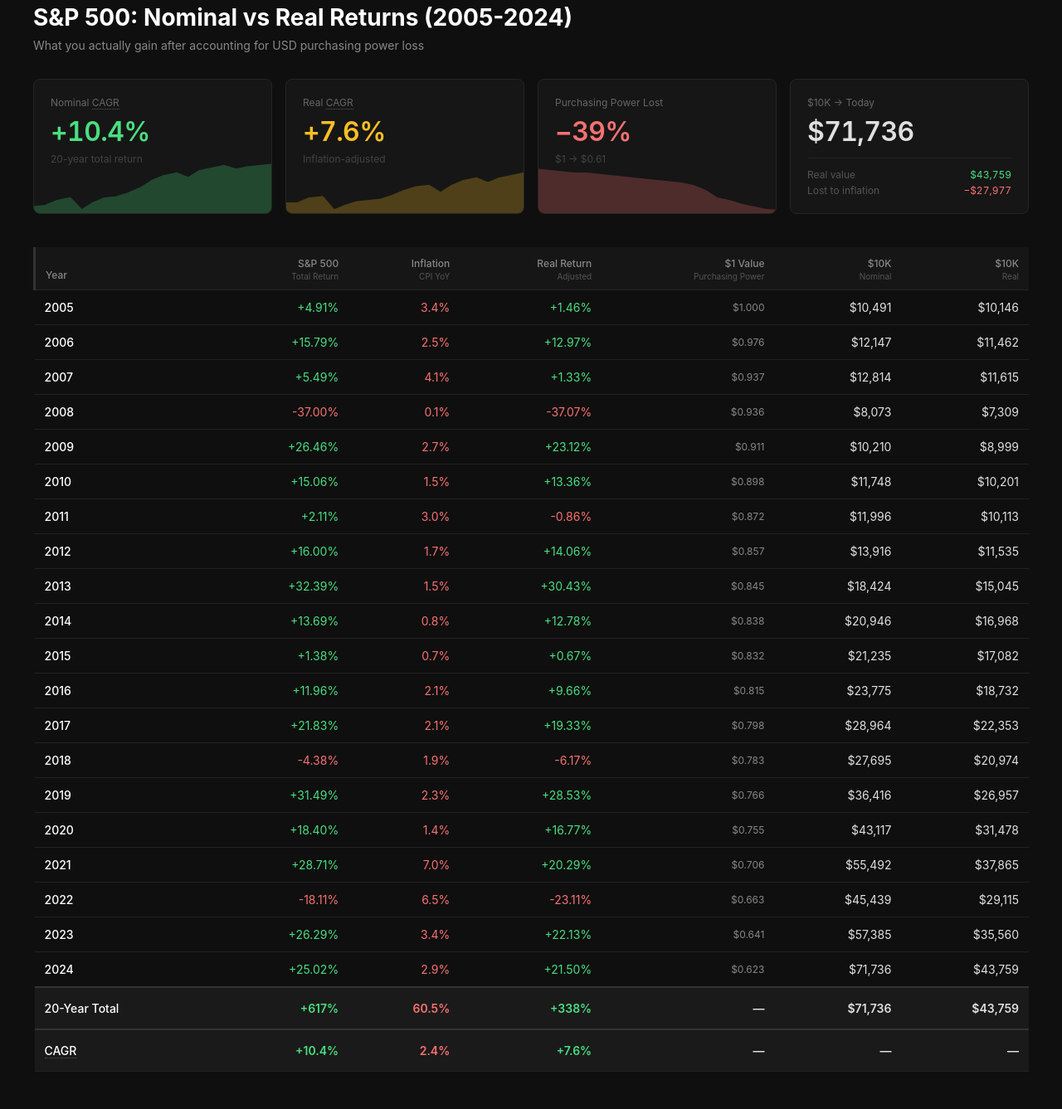
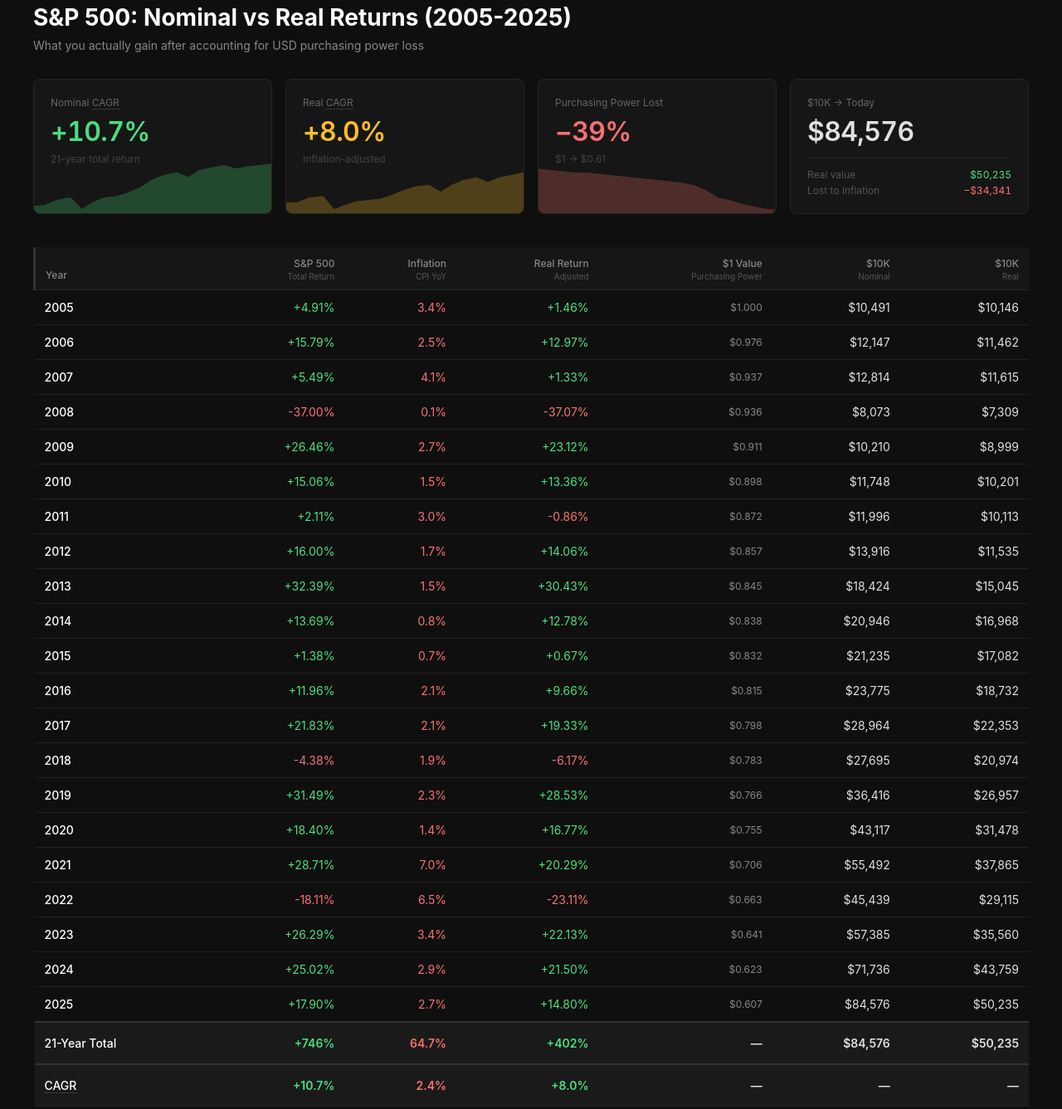
Before and after one commit to kiknaio/sp500-real-returns, a plain HTML site: page src/index.html in a window 1280 px wide. Shown: the part 36-1373 px from the top of the page at 83% size. Drawn offline with Linux system fonts and the light colour scheme.

Commit message:
Add 2025 data (S&P +17.9%, CPI 2.7%)

```diff
--- a/src/index.html
+++ b/src/index.html
@@ -4,7 +4,7 @@
     <meta charset="UTF-8">
     <meta name="viewport" content="width=device-width, initial-scale=1.0">
     <meta name="theme-color" content="#0f0f0f">
-    <title>S&P 500 Real Returns (2005-2024)</title>
+    <title>S&P 500 Real Returns (2005-2025)</title>
     <style>
         * {
             margin: 0;
@@ -345,21 +345,21 @@
 </head>
 <body>
     <div class="container">
-        <h1>S&P 500: Nominal vs Real Returns (2005-2024)</h1>
+        <h1>S&P 500: Nominal vs Real Returns (2005-2025)</h1>
         <p class="subtitle">What you actually gain after accounting for USD purchasing power loss</p>
 
         <div class="stats-grid">
             <div class="stat-card">
                 <div class="stat-label">Nominal <span class="tooltip" data-tip="Compound Annual Growth Rate — average yearly return">CAGR</span></div>
-                <div class="stat-value positive">+10.4%</div>
-                <div class="stat-detail">20-year total return</div>
+                <div class="stat-value positive">+10.7%</div>
+                <div class="stat-detail">21-year total return</div>
                 <svg class="spark" viewBox="0 0 100 40" preserveAspectRatio="none">
                     <path fill="#4ade80" stroke="#4ade80" d="M0,35 L5,34 L10,30 L15,28 L20,38 L25,32 L30,28 L35,27 L40,24 L45,20 L50,14 L55,10 L60,8 L65,12 L70,6 L75,4 L80,2 L85,5 L90,3 L95,2 L100,1 L100,40 L0,40 Z"/>
                 </svg>
             </div>
             <div class="stat-card">
                 <div class="stat-label">Real <span class="tooltip" data-tip="Compound Annual Growth Rate — average yearly return">CAGR</span></div>
-                <div class="stat-value neutral">+7.6%</div>
+                <div class="stat-value neutral">+8.0%</div>
                 <div class="stat-detail">Inflation-adjusted</div>
                 <svg class="spark" viewBox="0 0 100 40" preserveAspectRatio="none">
                     <path fill="#fbbf24" stroke="#fbbf24" d="M0,32 L5,32 L10,28 L15,27 L20,38 L25,34 L30,31 L35,30 L40,29 L45,26 L50,22 L55,19 L60,18 L65,24 L70,18 L75,14 L80,12 L85,16 L90,12 L95,10 L100,8 L100,40 L0,40 Z"/>
@@ -375,15 +375,15 @@
             </div>
             <div class="stat-card">
                 <div class="stat-label">$10K → Today</div>
-                <div class="stat-value">$71,736</div>
+                <div class="stat-value">$84,576</div>
                 <div class="stat-breakdown">
                     <div class="stat-row">
                         <span class="stat-row-label">Real value</span>
-                        <span class="stat-row-value positive">$43,759</span>
+                        <span class="stat-row-value positive">$50,235</span>
                     </div>
                     <div class="stat-row">
                         <span class="stat-row-label">Lost to inflation</span>
-                        <span class="stat-row-value negative">−$27,977</span>
+                        <span class="stat-row-value negative">−$34,341</span>
                     </div>
                 </div>
             </div>
@@ -582,20 +582,29 @@
                     <td>$71,736</td>
                     <td>$43,759</td>
                 </tr>
+                <tr>
+                    <td>2025</td>
+                    <td class="positive">+17.90%</td>
+                    <td class="negative">2.7%</td>
+                    <td class="positive">+14.80%</td>
+                    <td class="purchase-power">$0.607</td>
+                    <td>$84,576</td>
+                    <td>$50,235</td>
+                </tr>
                 <tr class="summary-row">
-                    <td>20-Year Total</td>
-                    <td class="positive">+617%</td>
-                    <td class="negative">60.5%</td>
-                    <td class="positive">+338%</td>
+                    <td>21-Year Total</td>
+                    <td class="positive">+746%</td>
+                    <td class="negative">64.7%</td>
+                    <td class="positive">+402%</td>
                     <td>—</td>
-                    <td>$71,736</td>
-                    <td>$43,759</td>
+                    <td>$84,576</td>
+                    <td>$50,235</td>
                 </tr>
                 <tr class="summary-row">
                     <td><span class="tooltip" data-tip="Compound Annual Growth Rate — average yearly return">CAGR</span></td>
-                    <td class="positive">+10.4%</td>
+                    <td class="positive">+10.7%</td>
                     <td class="negative">2.4%</td>
-                    <td class="positive">+7.6%</td>
+                    <td class="positive">+8.0%</td>
                     <td>—</td>
                     <td>—</td>
                     <td>—</td>
@@ -635,9 +644,9 @@
             <div class="case-study">
                 <div class="case-label">Example</div>
                 <div class="case-content">
-                    <p><strong>$10,000</strong> invested in 2005 → <strong>$71,736</strong> today</p>
-                    <p>But a coffee that cost $2 in 2005 now costs $3.20. Everything's more expensive.</p>
-                    <p>Your $71,736 buys what <strong>$43,759</strong> would've bought back then. Still a 4x gain in real terms - just not 7x.</p>
+                    <p><strong>$10,000</strong> invested in 2005 → <strong>$84,576</strong> today</p>
+                    <p>But a coffee that cost $2 in 2005 now costs $3.30. Everything's more expensive.</p>
+                    <p>Your $84,576 buys what <strong>$50,235</strong> would've bought back then. Still a 5x gain in real terms - just not 8x.</p>
                 </div>
             </div>
 
```
